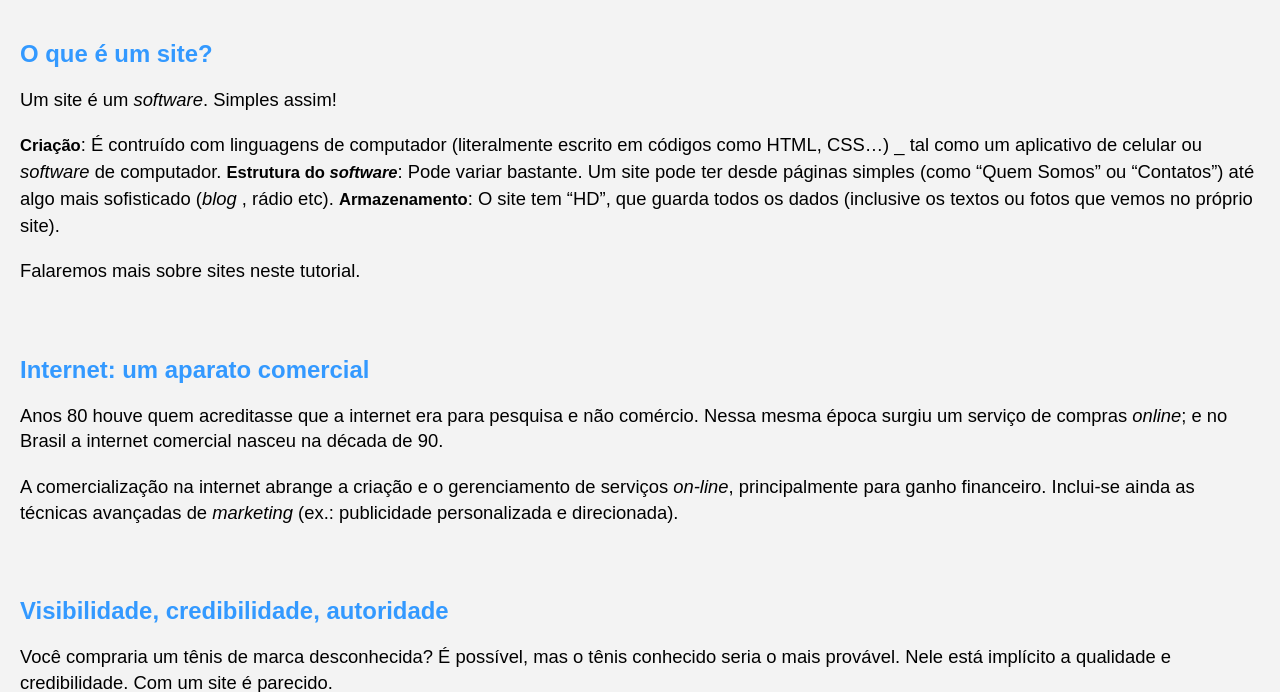
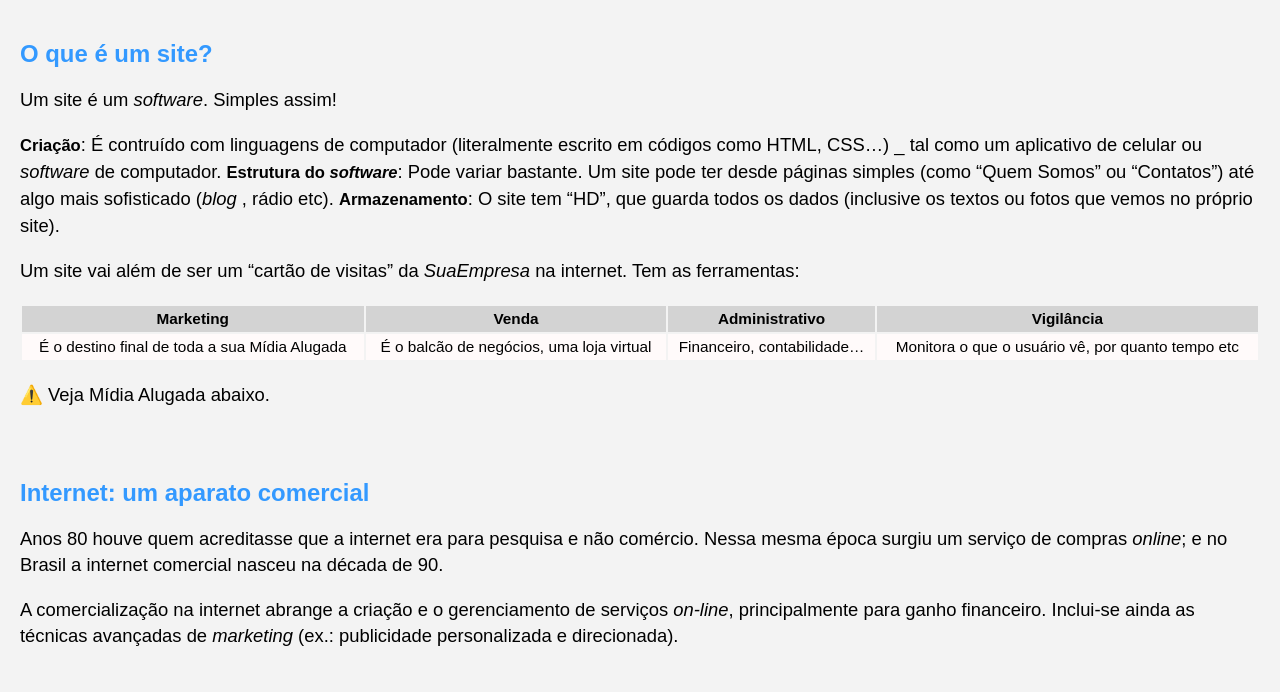
Before and after one commit to Joesynth/joesynth.github.io, a Jekyll site: the page built from _posts/2021-01-03-site-comercial-um-tutorial-essencial.md, in a window 1280 px wide and 900 px high, scrolled down 688 px, cut to the strip 0-692 px from the top of the window. Built offline with Jekyll 4.4.1, drawn with Linux system fonts in a browser that asks for light colours.

Commit message:
Enhance tutorial with website functionality details
Added a section explaining the functions of a website and its tools.

```diff
--- a/_posts/2021-01-03-site-comercial-um-tutorial-essencial.md
+++ b/_posts/2021-01-03-site-comercial-um-tutorial-essencial.md
@@ -30,7 +30,15 @@
 **Armazenamento**: O site tem "HD", que guarda todos os dados (inclusive os textos ou fotos que vemos no próprio site).
 
 
-Falaremos mais sobre sites neste tutorial.
+Um site vai além de ser um "cartão de visitas" da *SuaEmpresa* na internet. Tem as ferramentas:
+
+
+|Marketing|Venda|Administrativo|Vigilância|
+|:---:|:---:|:---:|:---:|
+|É o destino final de toda a sua Mídia Alugada |É o balcão de negócios, uma loja virtual|Financeiro, contabilidade...|Monitora o que o usuário vê, por quanto tempo etc|
+
+⚠️ Veja Mídia Alugada abaixo.
+
 
 ## Internet: um aparato comercial
 
```
